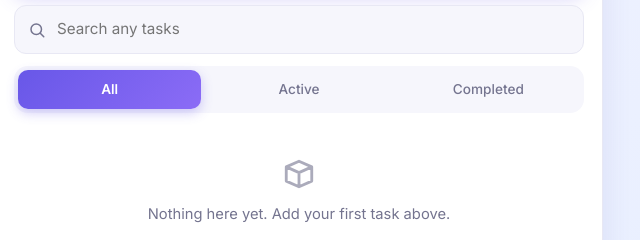
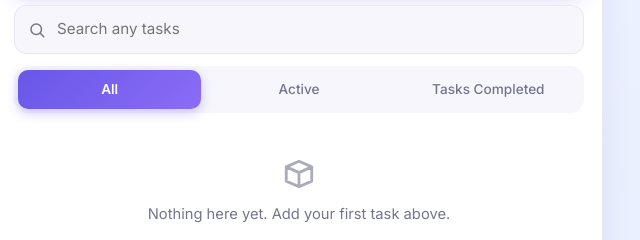
Before and after one commit to allahrakha101019-wq/tasky, a plain HTML site: page index.html in a window 1280 px wide. Shown: the part 486-726 px from the top of the page, 341-981 px from the left. Drawn offline with Linux system fonts and the light colour scheme.

Commit message:
Fix HTML encoding issues in index.html

```diff
--- a/index.html
+++ b/index.html
@@ -45,7 +45,7 @@
     <div class="filters" id="filters">
       <button data-f="all" aria-pressed="true">All</button>
       <button data-f="active" aria-pressed="false">Active</button>
-      <button data-f="done" aria-pressed="false">Completed</button>
+      <button data-f="done" aria-pressed="false">Tasks Completed</button>
     </div>
     <ul id="list"></ul>
     <div class="foot">
```
